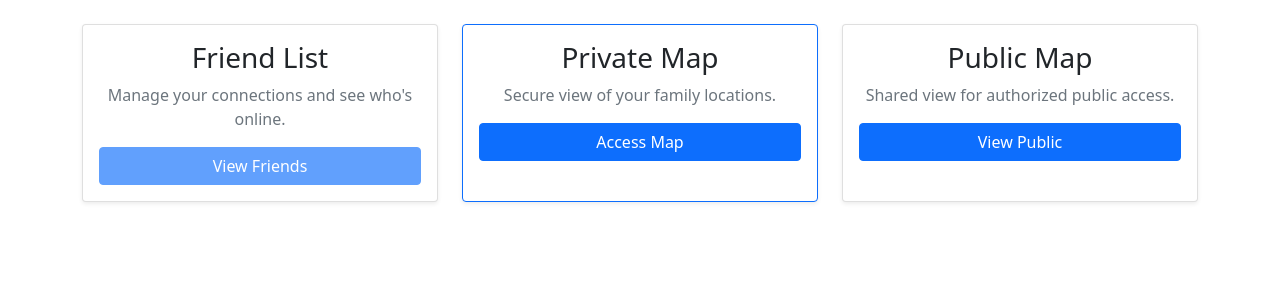
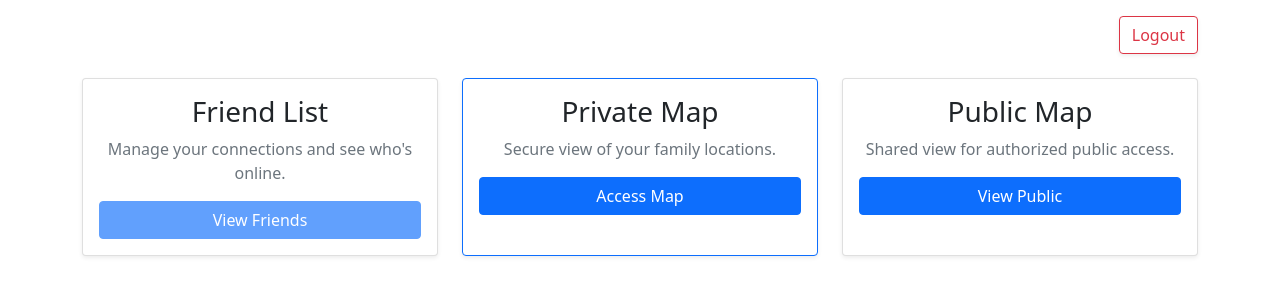
Before and after one commit to aissaadib/The-Family-Tracker, a Flask app: page / in a window 1280 px wide. Shown: the part 56-356 px from the top of the page. Run offline with Flask 3, Linux system fonts and the light colour scheme; a user stored in the database is signed in.

Commit message:
Add a logout button to the home page for easier navigation
Adds a logout button to the home.html template, allowing users to navigate to the /logout route.

Replit-Commit-Author: Agent
Replit-Commit-Session-Id: 0cb9cc7c-d2db-4a4f-83e7-c81f91deabb8
Replit-Commit-Checkpoint-Type: full_checkpoint
Replit-Commit-Event-Id: 768ae5b4-72cd-421c-b1ce-0139d7736d0e
Replit-Commit-Screenshot-Url: https://storage.googleapis.com/screenshot-production-us-central1/d1154a1c-a081-45f6-b8ea-a33a7577a78f/0cb9cc7c-d2db-4a4f-83e7-c81f91deabb8/UDSquFb
Replit-Helium-Checkpoint-Created: true

```diff
--- a/templates/home.html
+++ b/templates/home.html
@@ -1,6 +1,9 @@
 {% extends "layout.html" %}
 
 {% block main %}
+<div class="d-flex justify-content-end mb-3">
+    <a href="/logout" class="btn btn-outline-danger shadow-sm">Logout</a>
+</div>
 <div class="row mt-4">
     <div class="col-md-4 mb-4">
         <div class="card h-100 shadow-sm hover-elevate">
```
Also changed, not shown: 1 other file.
